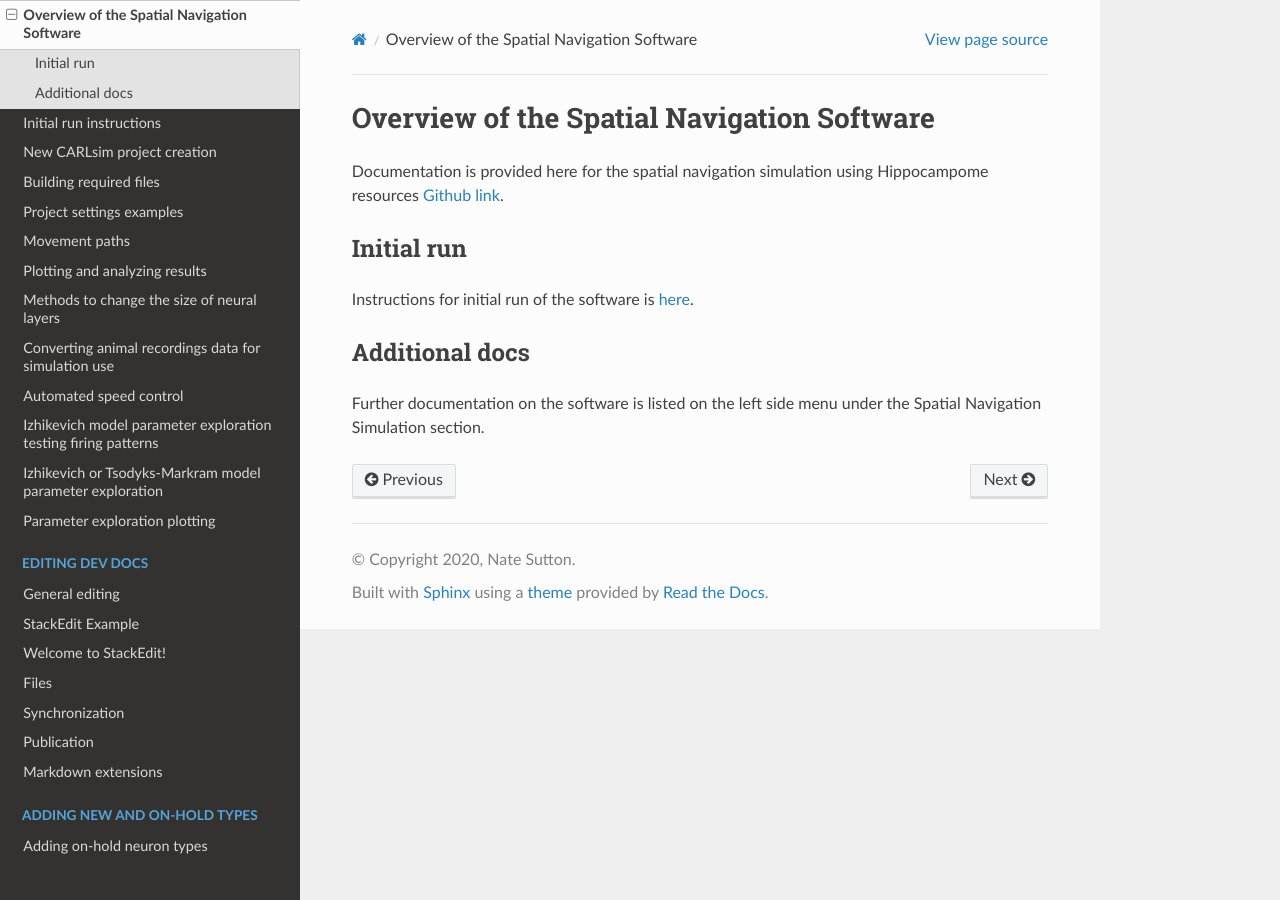
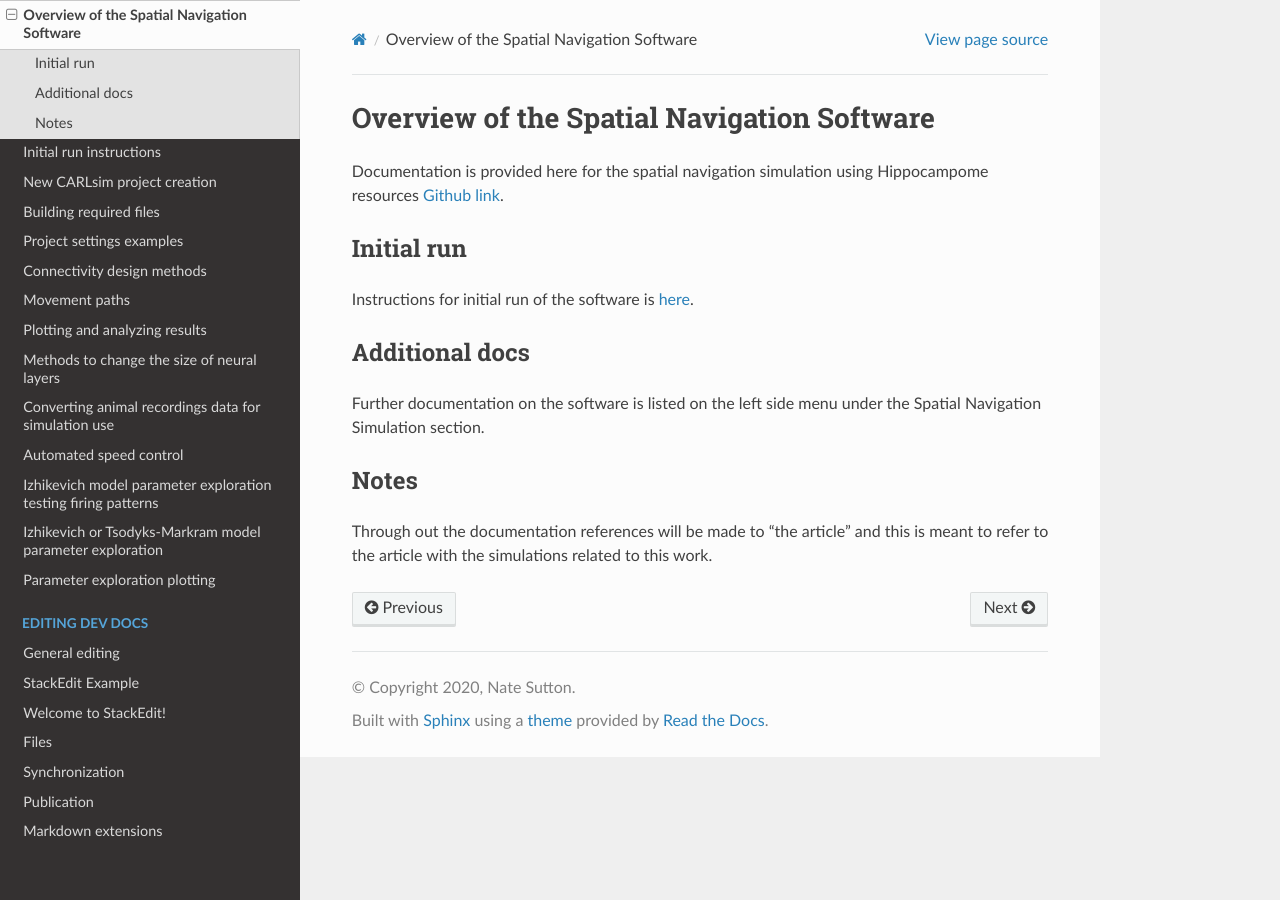
Before and after one commit to Hippocampome-Org/hco_dev_docs, a Sphinx documentation site: the page built from docs/spatial_nav/overview.md, in a window 1280 px wide. Built offline with Sphinx 7.4.7 and the Read the Docs theme 2.0.0, drawn with Linux system fonts in a browser that asks for light colours.

Commit message:
updated spatial nav docs

```diff
--- a/docs/index.rst
+++ b/docs/index.rst
@@ -72,6 +72,7 @@ Welcome to Hippocampome.org's Developer Documentation!
     spatial_nav/new_carlsim_project.md
     spatial_nav/building_required_files.md
     spatial_nav/project_settings_examples.md
+    spatial_nav/connectivity_designing.md
     spatial_nav/movement_paths.md
     spatial_nav/plotting_results.md
     spatial_nav/change_network_size.md
--- a/docs/spatial_nav/overview.md
+++ b/docs/spatial_nav/overview.md
@@ -10,3 +10,7 @@ Instructions for initial run of the software is [here](https://hco-dev-docs.read
 ## Additional docs
 
 Further documentation on the software is listed on the left side menu under the Spatial Navigation Simulation section.
+
+## Notes
+
+Through out the documentation references will be made to "the article" and this is meant to refer to the article with the simulations related to this work.
```
Also changed, not shown: docs/spatial_nav/connectivity_designing.md (added, +20 -0 lines).
